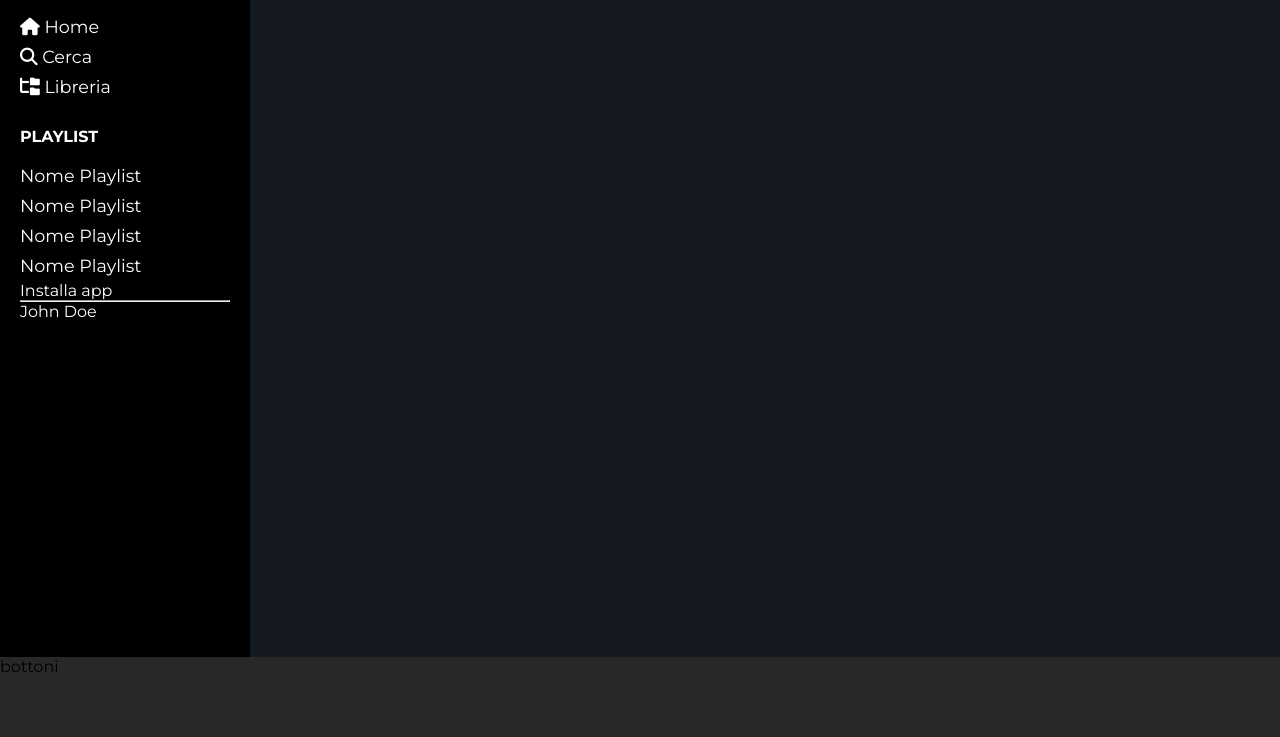
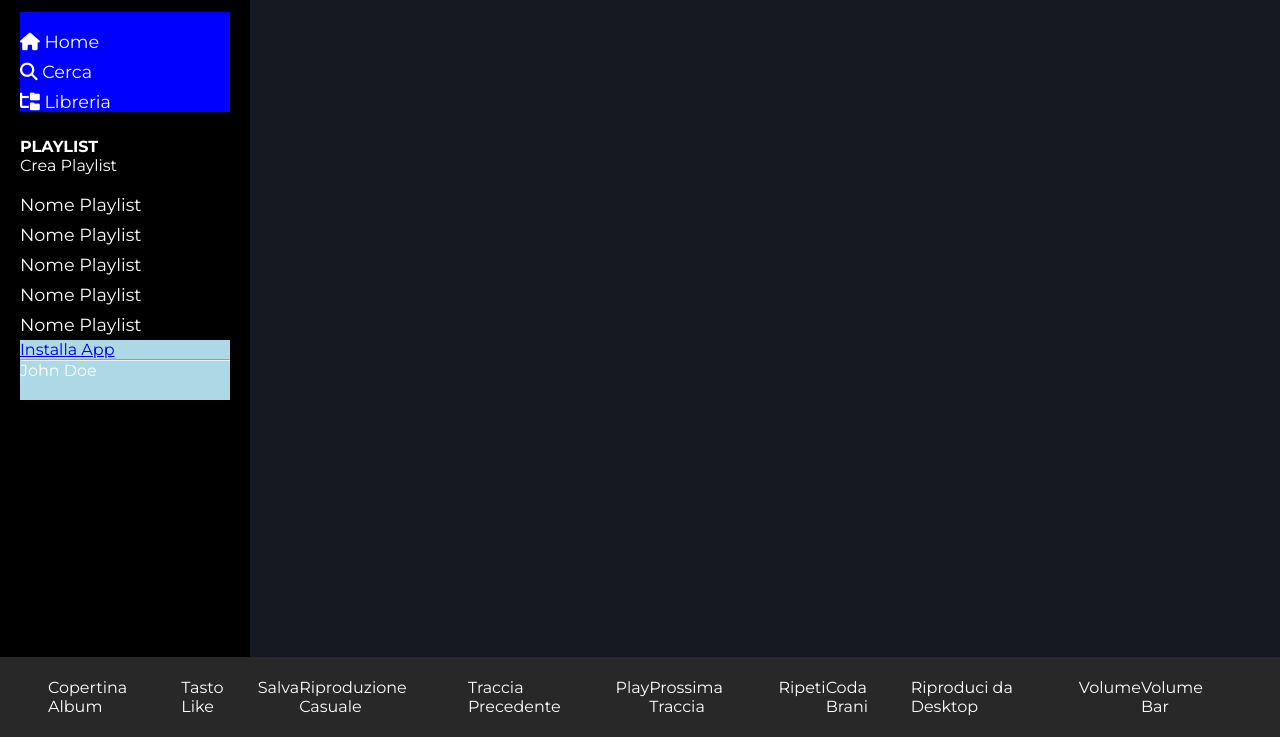
Before and after one commit to franciowel/html-css-spotifyweb, a plain HTML site: page index.html in a window 1280 px wide. Shown: the part 63-800 px from the top of the page. Drawn offline with Linux system fonts and the light colour scheme.

Commit message:
fatta macrostruttura footer

```diff
--- a/css/style.css
+++ b/css/style.css
@@ -15,6 +15,10 @@ body{
     font-family: 'Montserrat', sans-serif;
 }
 
+.flexcontainer{
+    display: flex;
+}
+
 /* MAIN */
 main{
     width: 100%;
@@ -27,12 +31,14 @@ main{
 .left-bar{
     width: 250px;
     background-color: black;
+    color: white;
 }
 
 .left-bar-content{
     padding: 15px 20px;
     display: flex;
     flex-direction: column;
+
 }
 
 .left-bar-content ul{
@@ -44,7 +50,7 @@ main{
 
 .left-bar-content ul a{
     text-decoration: none;
-    color: white;
+    color: inherit;
 }
 
 .left-bar-content h4{
@@ -58,11 +64,19 @@ main{
 
 .logo{
     width: 65%;
+    height: 60px;
+}
+
+.nav-bar-link{
+    background-color: blue;
+    height: 100px;
 }
 
 .info-user{
-    color: white;
+    height: 60px;
+    background-color: lightblue;
 }
+
 
 /* CENTRAL */
 .home-page{
@@ -73,7 +87,20 @@ main{
 /* FOOTER */
 footer{
     background-color: #282828;
+    padding: 0 3rem;
     height: 80px;
+    z-index: 5;
+    color: white;
+}
+
+footer nav{
+    justify-content: space-between;
+    align-items: center;
+    height: 100%;
+}
+
+nav ul{
+    list-style: none;
 }
 
 /*******
--- a/index.html
+++ b/index.html
@@ -29,6 +29,9 @@
                         <img src="img/logo.svg" alt="Logo Spotify">
                     </div>
 
+                    <!-- NAV-BAR LINKS -->
+                    <div class="nav-bar-link">
+
                         <ul>
                             <li>
                                 <a href="#">
@@ -53,23 +56,24 @@
 
                         </ul>
 
+                    </div>
+
+                    <!-- PLAYLIST AREA -->
+                    <div class="playlist">
+
                         <h4>
                             PLAYLIST
                         </h4>
 
-                    <div class="playlist">
-
-                        <div class="crea-playlist">
-
-                            <a href="#">
-                                <span>
-
-                                </span>
-                            </a>
-
-                        </div>
+                        <div>Crea Playlist</div>
 
                         <ul>
+
+                            <li>
+                                <a href="#">
+                                    Nome Playlist
+                                </a>
+                            </li>
 
                             <li>
                                 <a href="#">
@@ -99,11 +103,12 @@
 
                     </div>
 
+                    <!-- NOME UTENTE -->
                     <div class="info-user">
 
-                        <span>Installa app</span>
+                        <a href="#">Installa App</a>
                         <hr>
-                        <span>John Doe</span>
+                        <div>John Doe</div>
                     </div>
 
                 </div>
@@ -118,8 +123,51 @@
         <!-- FOOTER -->
         <footer>
 
-            <nav>
-                bottoni
+            <nav class="flexcontainer">
+                <div class="song-section flexcontainer">
+
+                    <div>Copertina Album</div>
+
+                    <div>Tasto Like</div>
+
+                    <div>Salva</div>
+
+                </div>
+
+                <div class="command-section flexcontainer">
+
+                    <ul class="flexcontainer">
+
+                        <li>Riproduzione Casuale</li>
+
+                        <li>Traccia Precedente</li>
+
+                        <li>Play</li>
+
+                        <li>Prossima Traccia</li>
+
+                        <li>Ripeti</li>
+
+                    </ul>
+
+                </div>
+
+                <div class="command-volume">
+
+                    <ul class="flexcontainer">
+
+                        <li>Coda Brani</li>
+
+                        <li>Riproduci da Desktop</li>
+
+                        <li>Volume</li>
+
+                        <li>Volume Bar</li>
+
+                    </ul>
+
+                </div>
+
             </nav>
 
         </footer>
```
Lines whose indentation alone changed are shown as unchanged.
